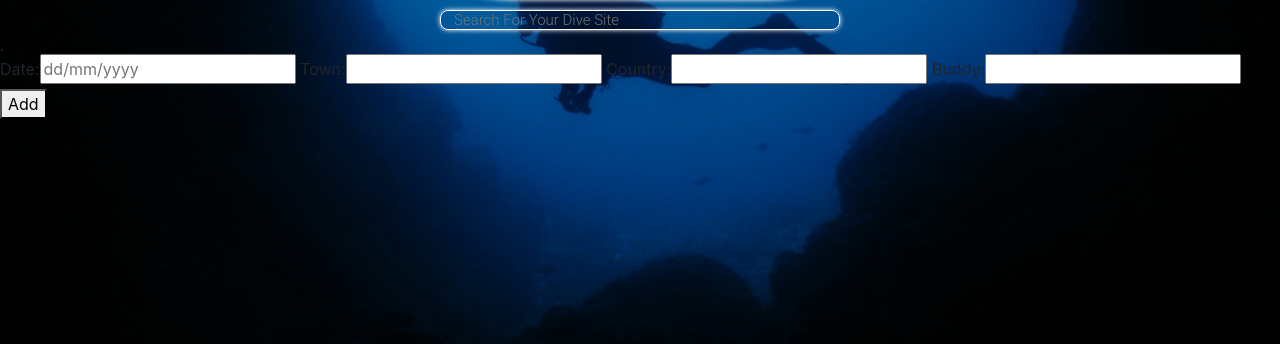
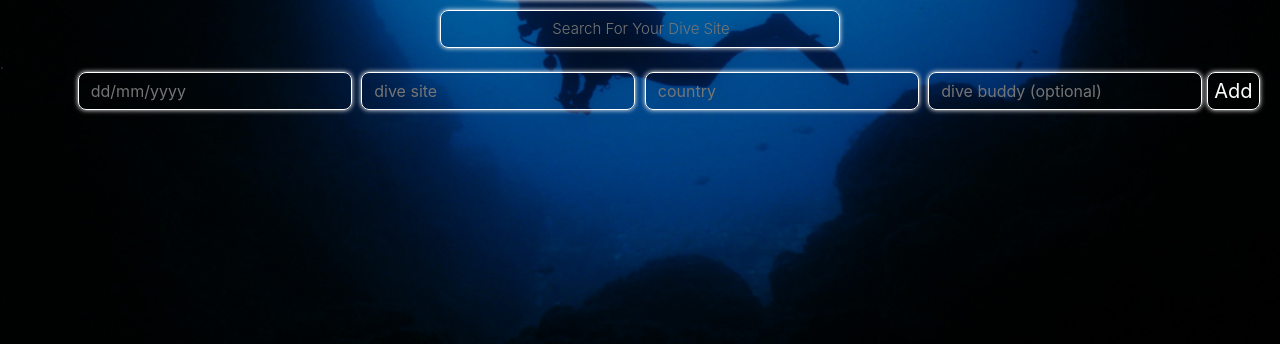
Before and after one commit to theamian/logbook, a Django app: page /add in a window 1280 px wide. Shown: the part 456-800 px from the top of the page. Run offline with Django 3.2, Linux system fonts and the light colour scheme; the visitor is signed in with stand-in values (Sample User, id 1); data that the repository does not hold is empty; some libraries are stand-ins or nearby versions.

Commit message:
style map and django form on log page

```diff
--- a/logbook/static/logbook/script.js
+++ b/logbook/static/logbook/script.js
@@ -63,6 +63,19 @@ let searchMap = function() {
     map = new google.maps.Map(document.getElementById("map"), {
         center: { lat: 3, lng: 7 },
         zoom: 2.3,
+        scaleControl: false,
+        streetViewControl: false,
+        rotateControl: false,
+        fullscreenControl: false,
+        mapTypeControl: true,
+        mapTypeControlOptions: {
+          style: google.maps.MapTypeControlStyle.DROPDOWN_MENU,
+          position: google.maps.ControlPosition.TOP_CENTER,
+        },
+        zoomControl: true,
+          zoomControlOptions: {
+            position: google.maps.ControlPosition.TOP_CENTER,
+          },
       });
 
     // Create the search box and link it to the UI element.
@@ -301,6 +314,12 @@ let logpaging = function() {
 
 let addpaging = function() {
   document.querySelector("body").classList.add("add_body");
+  document.querySelector("form").classList.add("djangoForm");
+
+  document.querySelector("#id_town").placeholder = "dive site";
+  document.querySelector("#id_country").placeholder = "country";
+  document.querySelector("#id_buddy").placeholder = "dive buddy (optional)";
+
 }
 
 document.addEventListener("DOMContentLoaded", () => {
--- a/logbook/static/logbook/styles.css
+++ b/logbook/static/logbook/styles.css
@@ -11,9 +11,11 @@ body {
   padding: 0;
 }
 
-searchboxDiv {
+#searchboxDiv {
+  /* line-height: 2em !important; */
   height: fit-content;
 }
+
 /* .pac-card {
   margin: 10px 10px 0 0;
   border-radius: 2px 0 0 2px;
@@ -23,9 +25,9 @@ searchboxDiv {
   box-shadow: 0 2px 6px rgba(0, 0, 0, 0.3);
   background-color: #fff;
   font-family: Roboto;
-}
+} */
 
-#pac-container {
+/* #pac-container {
   padding-bottom: 12px;
   margin-right: 12px;
 }
@@ -42,8 +44,8 @@ searchboxDiv {
 } */
 
 #pac-input {
-  /* background-color: transparent; */
-  font-family: Roboto;
+  font-family: inherit;
+  font: bold;
   font-size: 15px;
   font-weight: 300;
   display: block;
@@ -51,7 +53,8 @@ searchboxDiv {
   padding: 0 11px 0 13px;
   text-overflow: ellipsis;
   width: 400px;
-  height: 100%;
+  height: 2.5em;
+  text-align: center;
 }
 
 #pac-input:focus {
@@ -141,6 +144,7 @@ searchboxDiv {
   font-family: Arial, Helvetica, sans-serif;
 }
 
+
 .botuni {
   opacity: 0;
   border: 1px solid white;
@@ -152,7 +156,7 @@ searchboxDiv {
   margin: 0 4px;
 }
 
-.botuni:hover {
+.botuni:hover, .djangoForm > button:hover {
   background-color: white;
   color: rgb(33, 40, 56);
 }
@@ -200,13 +204,15 @@ searchboxDiv {
   color: white;
 }
 
-.forms > input {
+.forms > input, input[id^="id_"] {
   background-color: transparent;
   color: white;
   border: 1px solid white;
   border-radius: 8px;
   box-shadow: 0 0 5px white;
   padding: 6px 12px;
+  margin-left: 2.5px;
+  margin-right: 2.5px;
 }
 
 .forms > input:hover {
@@ -254,6 +260,10 @@ table {
   color: white;
   border-collapse: separate;
   border-spacing: 0 5px;
+}
+
+tr {
+  line-height: 2em;
 }
 
 th {
@@ -306,3 +316,30 @@ td:last-child {
     opacity: 0;
   }
 }
+
+/* django form fields */
+
+input[id^="id_"] {
+  /* background-color: red; */
+}
+
+label {
+  display: none;
+}
+
+.djangoForm {
+  text-align: center;
+  position: relative;
+}
+
+.djangoForm > button {
+  background-color: transparent;
+  color: white;
+  border: 1px solid white;
+  border-radius: 8px;
+  box-shadow: 0 0 5px white;
+  font-size: 1.25rem;
+    position: absolute;
+  height: 100%;
+  margin-left: 2.5px;
+}
```
